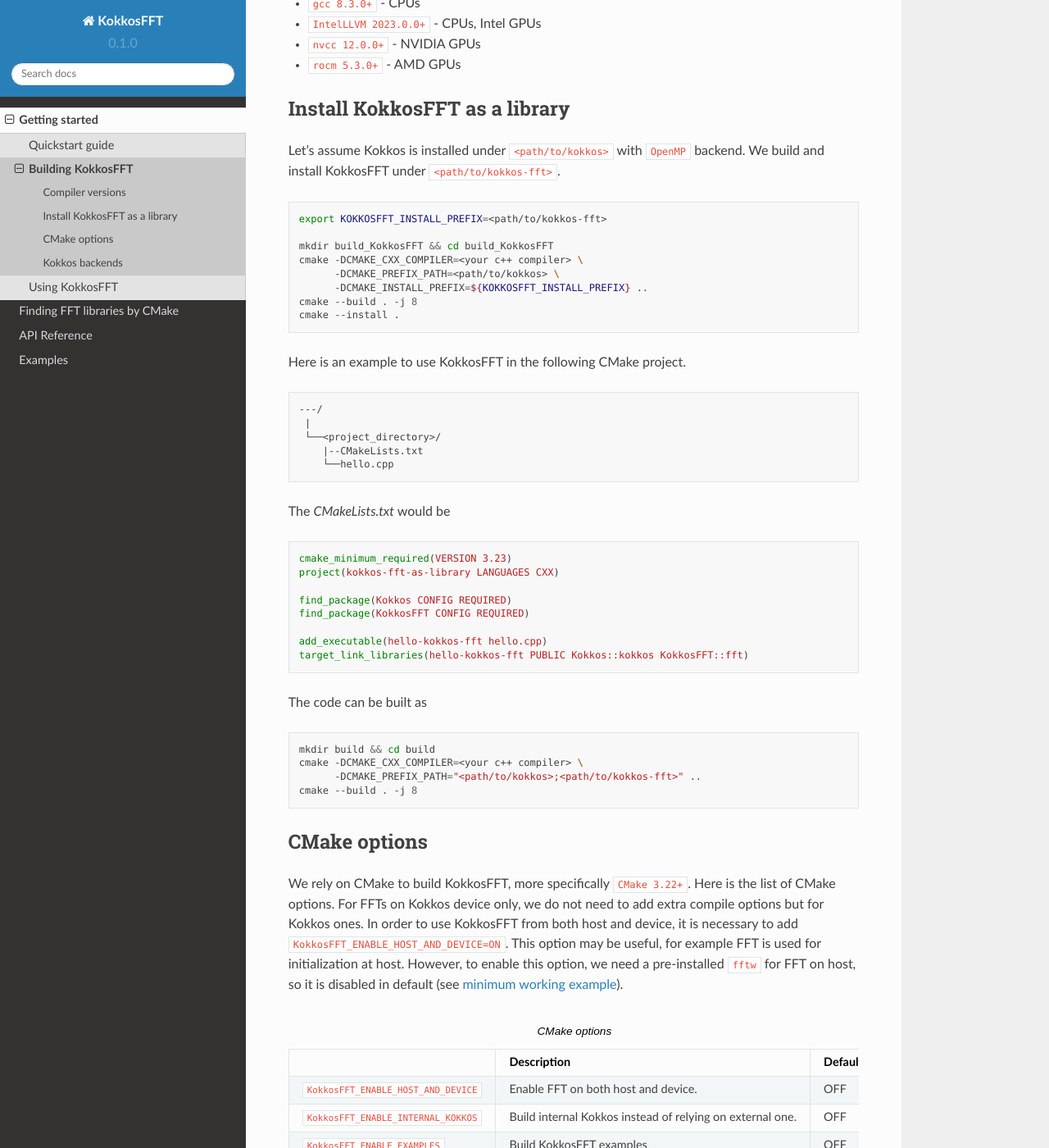
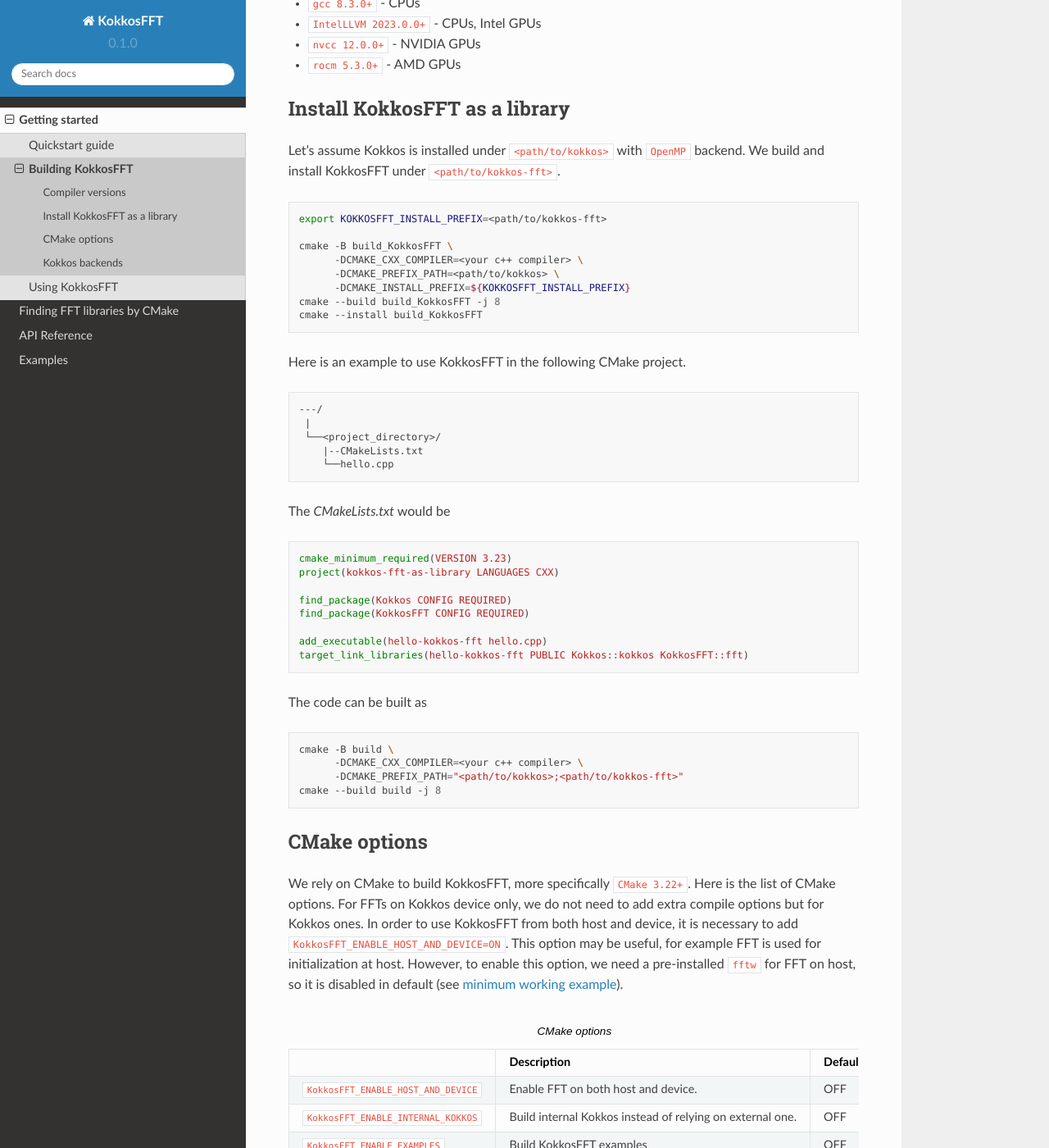
Before and after one commit to kokkos/kokkos-fft, a Sphinx documentation site: the page built from docs/intro/building.rst, in a window 1280 px wide and 1400 px high, scrolled down 417 px. Shown: the whole window at 82% size. Built offline with Sphinx 7.4.7 and the Read the Docs theme 2.0.0, drawn with Linux system fonts in a browser that asks for light colours.

Commit message:
minor fix build commands

```diff
--- a/docs/intro/building.rst
+++ b/docs/intro/building.rst
@@ -28,12 +28,12 @@
 
     export KOKKOSFFT_INSTALL_PREFIX=<path/to/kokkos-fft>
 
-    mkdir build_KokkosFFT && cd build_KokkosFFT
-    cmake -DCMAKE_CXX_COMPILER=<your c++ compiler> \
+    cmake -B build_KokkosFFT \
+          -DCMAKE_CXX_COMPILER=<your c++ compiler> \
           -DCMAKE_PREFIX_PATH=<path/to/kokkos> \
-          -DCMAKE_INSTALL_PREFIX=${KOKKOSFFT_INSTALL_PREFIX} ..
-    cmake --build . -j 8
-    cmake --install .
+          -DCMAKE_INSTALL_PREFIX=${KOKKOSFFT_INSTALL_PREFIX}
+    cmake --build build_KokkosFFT -j 8
+    cmake --install build_KokkosFFT
 
 Here is an example to use KokkosFFT in the following CMake project.
 
@@ -62,10 +62,10 @@
 
 .. code-block:: bash
 
-    mkdir build && cd build
-    cmake -DCMAKE_CXX_COMPILER=<your c++ compiler> \
-          -DCMAKE_PREFIX_PATH="<path/to/kokkos>;<path/to/kokkos-fft>" ..
-    cmake --build . -j 8
+    cmake -B build \
+          -DCMAKE_CXX_COMPILER=<your c++ compiler> \
+          -DCMAKE_PREFIX_PATH="<path/to/kokkos>;<path/to/kokkos-fft>"
+    cmake --build build -j 8
 
 CMake options
 -------------
```
Also changed, not shown: README.md (+1 -1 lines), docs/intro/quick_start.rst (+4 -4 lines).
